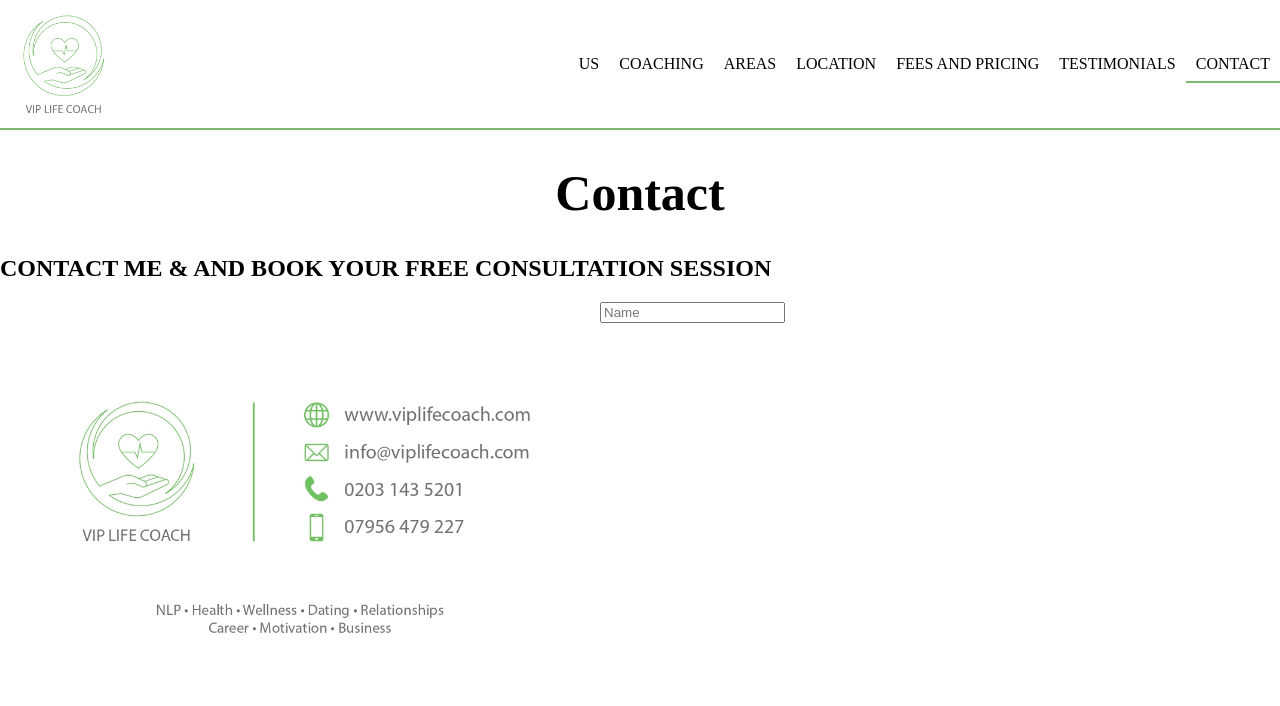
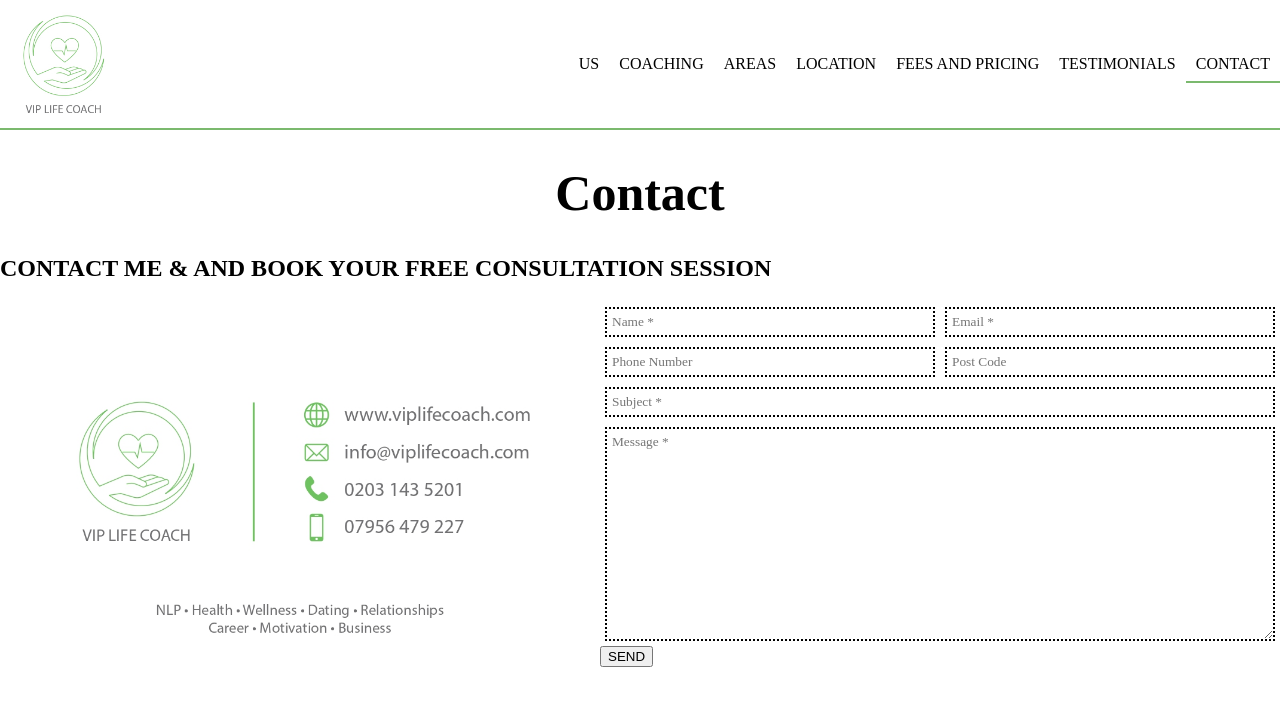
Before and after one commit to AlfarooqAlmenghawi/VIP-LIFE-COACH, a React (Vite) app: page /contact in a window 1280 px wide. Shown: the top 706 px of the page. Built offline with nearby package versions, Linux system fonts and the light colour scheme; a web font is replaced by a local one.

Commit message:
Update layout of form

```diff
--- a/src/components/Contact/Contact.css
+++ b/src/components/Contact/Contact.css
@@ -5,3 +5,32 @@
 .contact-image {
   width: 600px;
 }
+
+.form {
+  width: 100%;
+}
+
+.form-line {
+  display: flex;
+}
+
+.input-general {
+  font-family: "Montserrat", serif;
+  width: 100%;
+  padding: 5px;
+  margin: 5px;
+  border-radius: 0%;
+  border: 2px dotted;
+  transition: 0.1s;
+}
+
+.input-general:focus {
+  border-radius: 0%;
+  border: 2px dotted;
+  border-color: aquamarine;
+  outline: none;
+}
+
+textarea {
+  height: 200px;
+}
--- a/src/components/Contact/Contact.jsx
+++ b/src/components/Contact/Contact.jsx
@@ -12,8 +12,24 @@ const Contact = () => {
             src="images/VIPLifeCoachBusinessCard.jpg"
           />
         </summary>
-        <aside>
-          <input placeholder="Name" />
+        <aside className="form">
+          <div className="form-line">
+            <input className="input-general" placeholder="Name *" />
+            <input className="input-general" placeholder="Email *" />
+          </div>
+          <div className="form-line">
+            <input className="input-general" placeholder="Phone Number" />
+            <input className="input-general" placeholder="Post Code" />
+          </div>
+          <div className="form-line">
+            <input className="input-general" placeholder="Subject *" />
+          </div>
+          <div className="form-line">
+            <textarea className="input-general" placeholder="Message *" />
+          </div>
+          <div className="form-line">
+            <button className="send-form-button">SEND</button>
+          </div>
         </aside>
       </section>
     </main>
```
